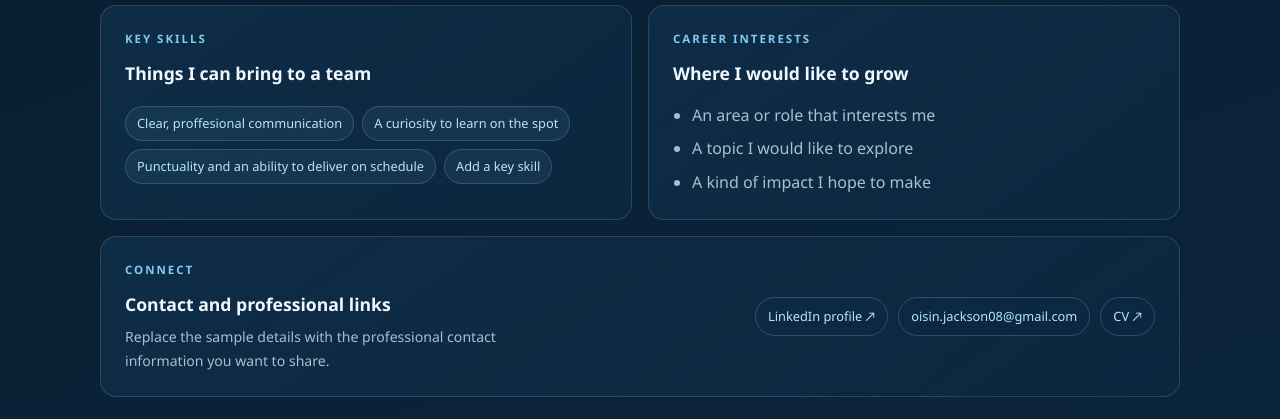
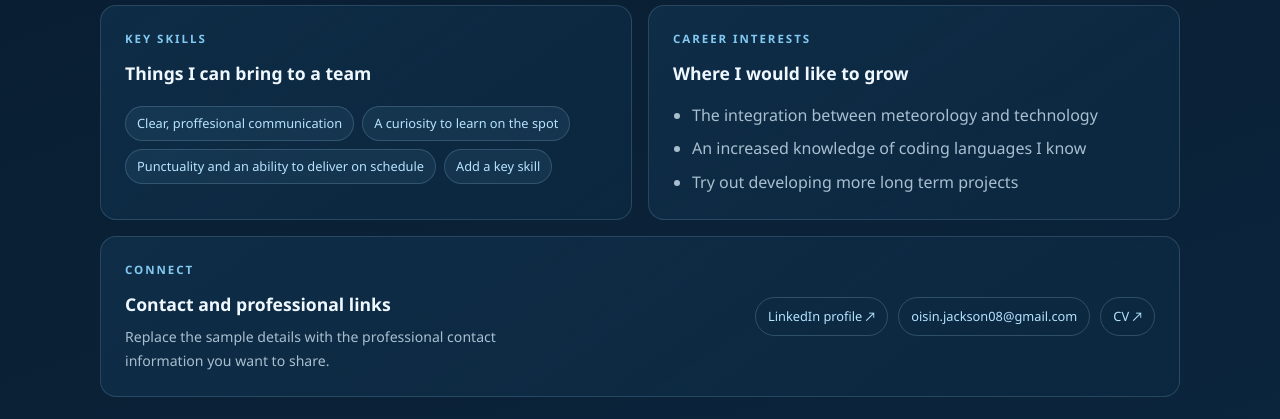
Before and after one commit to OisinJacksonJJ/PersonalWebsite, a plain HTML site: page index.html in a window 1280 px wide. Shown: the part 678-1097 px from the top of the page. Drawn offline with Linux system fonts and the light colour scheme.

Commit message:
Updated where I want to grow sections

```diff
--- a/index.html
+++ b/index.html
@@ -77,9 +77,9 @@
           <h3>Where I would like to grow</h3>
           <!-- Replace these prompts with sectors, roles, or problems that interest you. -->
           <ul class="interest-list">
-            <li>An area or role that interests me</li>
-            <li>A topic I would like to explore</li>
-            <li>A kind of impact I hope to make</li>
+            <li>The integration between meteorology and technology</li>
+            <li>An increased knowledge of coding languages I know</li>
+            <li>Try out developing more long term projects</li>
           </ul>
         </article>
 
```
